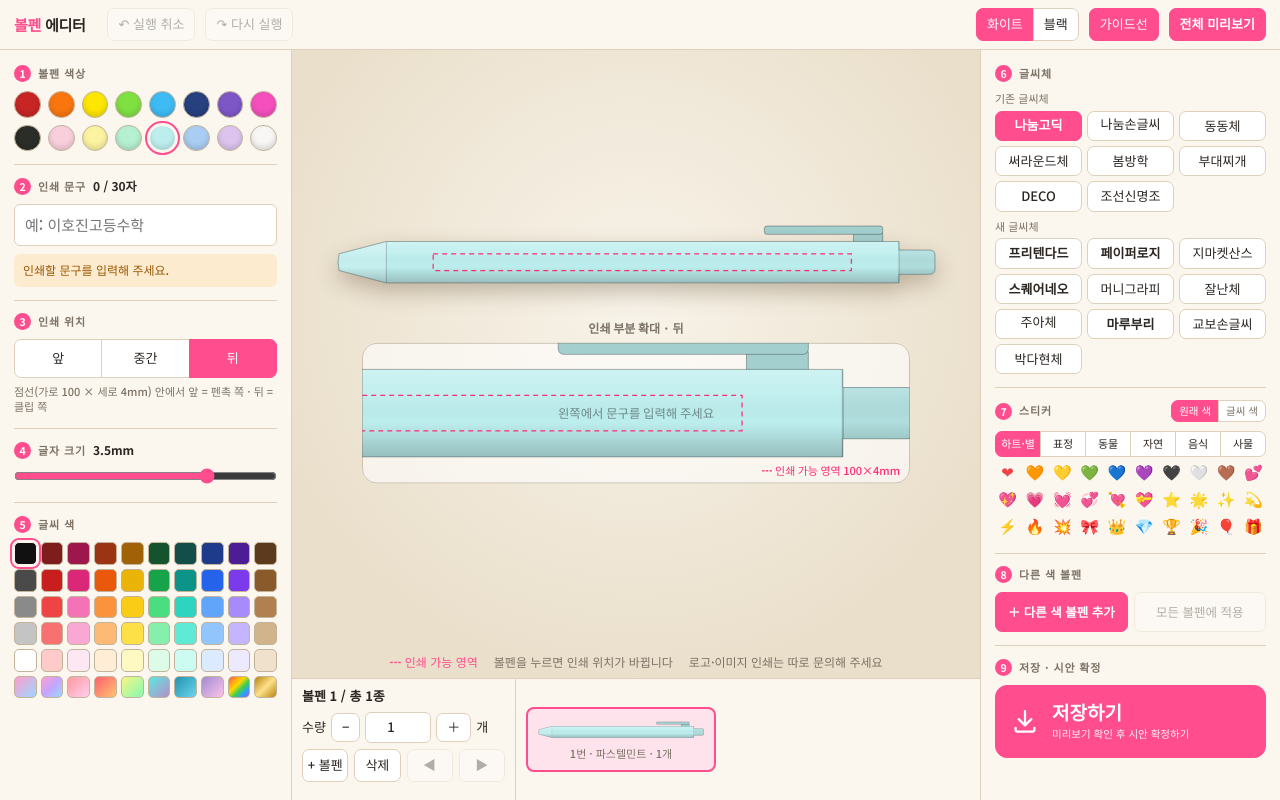
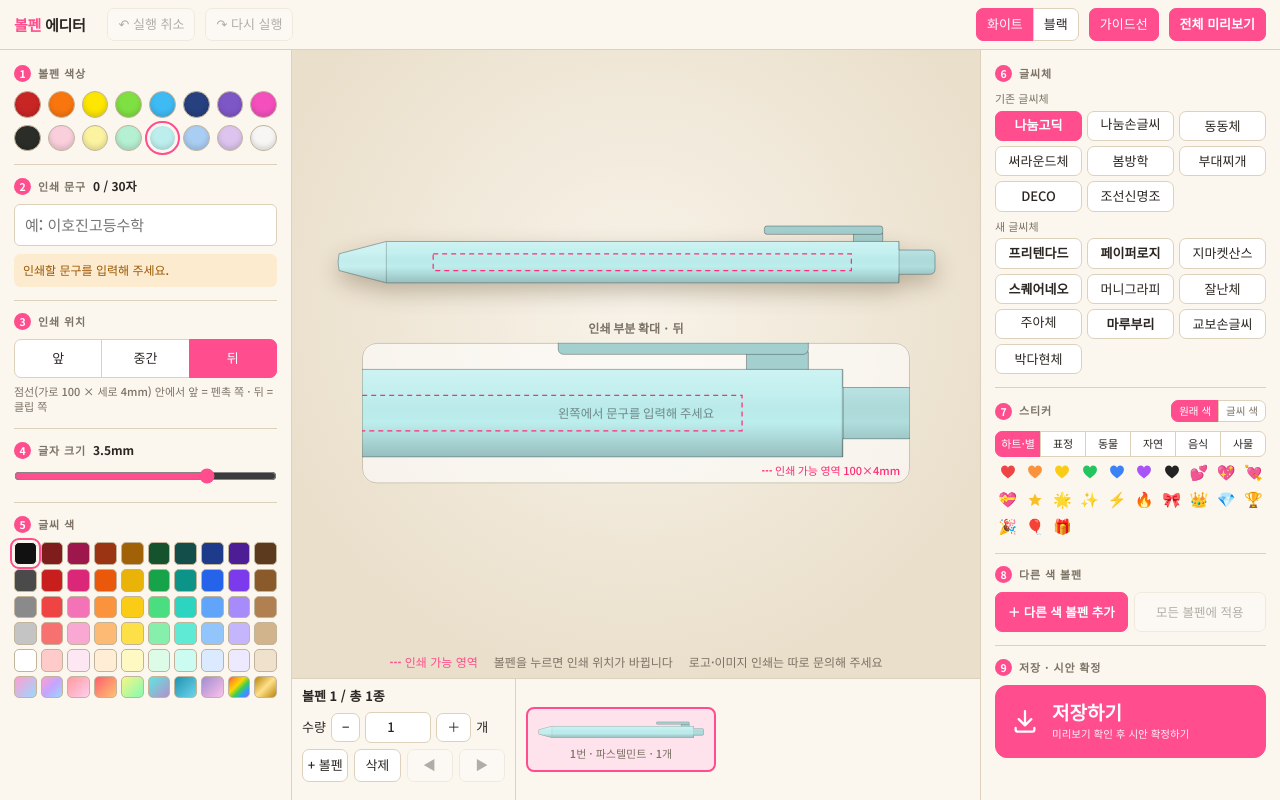
Before and after one commit to garam-wispro/pen-editor, a plain HTML site: page index.html in a window 1280 px wide. Drawn offline with Linux system fonts and the light colour scheme; a web font is replaced by a local one.

Commit message:
속이 찬 하트 7색·별 추가, 스티커를 121종으로 정리(중복·잘 안 쓰일 것 제외)
Co-Authored-By: Claude Fable 5.2 <noreply@anthropic.com>

```diff
--- a/index.html
+++ b/index.html
@@ -102,7 +102,7 @@ small{color:var(--mut);display:block}
 .seg.mini button{padding:2px 7px!important;font-size:10.5px;letter-spacing:0;font-weight:500}
 #stkTabs{display:flex;margin-bottom:3px}
 #stkTabs button{flex:1;padding:4px 0!important;font-size:11px}
-.stk{display:grid;grid-template-columns:repeat(10,1fr);gap:2px}
+.stk{display:grid;grid-template-columns:repeat(10,1fr);gap:2px;align-content:start;min-height:75px}
 .stk button{aspect-ratio:1;padding:0;min-height:0;border:none;background:transparent;border-radius:5px;font:400 15px/1 "Noto Emoji",sans-serif;display:flex;align-items:center;justify-content:center}
 .stk button:hover{background:var(--hov)}
 #txt{font-family:"Noto Sans KR","Malgun Gothic","Noto Emoji",sans-serif}
@@ -382,12 +382,16 @@ const SIZE={min:2,max:4,def:3.5,legible:2};
 const ST={s:.92}; // 스티커 크기 = 글자 크기 × s
 // 스티커: 문구 안에 글자처럼 들어간다(무료 글꼴 Noto Emoji의 한 가지 색 그림). c = 분류의 기본 '원래 색', 개별 색은 '그림:색'으로 적는다
 const STICKER_SETS=[
-  {ko:'하트·별',c:'#f472b6',list:'❤:#ef4444 🧡:#fb923c 💛:#facc15 💚:#22c55e 💙:#3b82f6 💜:#a855f7 🖤:#222222 🤍:#ffffff 🤎:#8b5a2b 💕 💖 💗 💓 💞 💘 💝 ⭐:#fbbf24 🌟:#fbbf24 ✨:#fbbf24 💫:#fbbf24 ⚡:#facc15 🔥:#f97316 💥:#f97316 🎀 👑:#f5b400 💎:#38bdf8 🏆:#f5b400 🎉:#a855f7 🎈:#ef4444 🎁:#ef4444'},
-  {ko:'표정',c:'#f5b400',list:'😀 😄 😊 🙂 😉 😍 🥰 😘 😎 🤩 🥳 😇 🤗 😂 🤣 😆 😋 😜 🤔 😴 😭 🥺 😤 😱 👍:#e0a070 👏:#e0a070 🙏:#e0a070 ✌:#e0a070 🤞:#e0a070 💪:#e0a070'},
-  {ko:'동물',c:'#8b5a2b',list:'🐶 🐱 🐰:#f9a8d4 🐻 🐼:#222222 🐯:#f59e0b 🦊:#f97316 🐹 🐨:#8a8a8a 🐷:#f9a8d4 🐸:#22c55e 🐵 🐥:#facc15 🐧:#222222 🦄:#c084fc 🐝:#facc15 🦋:#60a5fa 🐢:#16a34a 🐬:#38bdf8 🐳:#38bdf8 🐙:#f472b6 🦖:#16a34a 🐾 🐟:#38bdf8 🐞:#ef4444 🦁:#f59e0b 🐮 🐔 🦉 🐿'},
-  {ko:'자연',c:'#22c55e',list:'🌸:#f9a8d4 🌷:#f472b6 🌹:#ef4444 🌻:#facc15 🌼:#facc15 🌺:#f472b6 🍀 🌿 🌱 🌳 🌵 🍁:#f97316 🍂:#b45309 🌈:#a855f7 ☀:#f59e0b 🌙:#facc15 ☁:#93c5fd ⛅:#93c5fd ❄:#60a5fa ☔:#3b82f6 🌊:#38bdf8 ⛄:#93c5fd 🌍:#3b82f6 🪐:#a78bfa 🌕:#facc15 💧:#38bdf8 🌴 🍃 🌾:#eab308 🍄:#ef4444'},
-  {ko:'음식',c:'#f97316',list:'🍎:#ef4444 🍓:#ef4444 🍒:#ef4444 🍑:#fb923c 🍋:#facc15 🍊 🍉:#22c55e 🍇:#a855f7 🍌:#facc15 🥑:#16a34a 🍔 🍕 🍟:#facc15 🌭 🍩:#f472b6 🍪:#b45309 🎂:#f472b6 🍰:#f472b6 🧁:#f472b6 🍭:#f472b6 🍬:#f472b6 🍫:#78350f ☕:#78350f 🍦:#f9a8d4 🧋:#b45309 🥤:#ef4444 🍜 🍙:#222222 🍞:#b45309 🥐:#b45309'},
-  {ko:'사물',c:'#3b82f6',list:'📚 📖 ✏:#f59e0b 📝 🎓:#222222 🏫 💯:#ef4444 ✅:#22c55e ❗:#ef4444 ❓:#ef4444 🎵:#a855f7 🎶:#a855f7 🎤 🎧 🎮 ⚽:#222222 🏀:#f97316 ⚾ 🎨:#f472b6 📷:#222222 💡:#facc15 🔔:#facc15 ⏰:#ef4444 🚀:#ef4444 ✈ 🚗:#ef4444 🏠:#f97316 💌:#f472b6 ☎:#ef4444 🔑:#f5b400'}]; // 글자 크기(mm): 고를 수 있는 범위, 기본값, 이보다 작아지면 경고
+  {ko:'하트·별',c:'#f472b6',list:'❤:#ef4444 🧡:#fb923c 💛:#facc15 💚:#22c55e 💙:#3b82f6 💜:#a855f7 🖤:#222222 💕 💖 💘 💝 ⭐:#fbbf24 🌟:#fbbf24 ✨:#fbbf24 ⚡:#facc15 🔥:#f97316 🎀 👑:#f5b400 💎:#38bdf8 🏆:#f5b400 🎉:#a855f7 🎈:#ef4444 🎁:#ef4444'},
+  {ko:'표정',c:'#f5b400',list:'😊 😄 😍 🥰 😉 😎 🥳 🤩 😂 😜 🤔 😭 🥺 👍:#e0a070 👏:#e0a070 🙏:#e0a070 ✌:#e0a070 💪:#e0a070'},
+  {ko:'동물',c:'#8b5a2b',list:'🐶 🐱 🐰:#f9a8d4 🐻 🐼:#222222 🐯:#f59e0b 🦊:#f97316 🐹 🐷:#f9a8d4 🐸:#22c55e 🐥:#facc15 🐧:#222222 🦄:#c084fc 🐝:#facc15 🦋:#60a5fa 🐢:#16a34a 🐬:#38bdf8 🐳:#38bdf8 🦖:#16a34a 🐾'},
+  {ko:'자연',c:'#22c55e',list:'🌸:#f9a8d4 🌷:#f472b6 🌹:#ef4444 🌻:#facc15 🌼:#facc15 🍀 🌿 🌱 🌳 🍁:#f97316 🌈:#a855f7 ☀:#f59e0b 🌙:#facc15 ☁:#93c5fd ❄:#60a5fa ☔:#3b82f6 🌊:#38bdf8 ⛄:#93c5fd 🌍:#3b82f6 💧:#38bdf8'},
+  {ko:'음식',c:'#f97316',list:'🍎:#ef4444 🍓:#ef4444 🍒:#ef4444 🍑:#fb923c 🍋:#facc15 🍊 🍉:#22c55e 🍇:#a855f7 🍔 🍕 🍩:#f472b6 🍪:#b45309 🎂:#f472b6 🍰:#f472b6 🧁:#f472b6 🍭:#f472b6 🍫:#78350f ☕:#78350f 🍦:#f9a8d4 🧋:#b45309'},
+  {ko:'사물',c:'#3b82f6',list:'📚 ✏:#f59e0b 📝 🎓:#222222 💯:#ef4444 ✅:#22c55e ❗:#ef4444 ❓:#ef4444 🎵:#a855f7 🎤 🎮 ⚽:#222222 🏀:#f97316 🎨:#f472b6 💡:#facc15 ⏰:#ef4444 🚀:#ef4444 ✈ 🏠:#f97316 💌:#f472b6'}];
+// 속이 꽉 찬 하트·별: 글꼴 그림 대신 직접 그린 도형을 쓴다(-1~1 상자 기준 SVG 경로)
+const HEART_D='M0 .95C-.25 .72-1 .25-1-.35C-1-.75-.7-.95-.45-.95C-.2-.95-.05-.8 0-.62C.05-.8 .2-.95 .45-.95C.7-.95 1-.75 1-.35C1 .25 .25 .72 0 .95Z';
+const STAR_D='M'+Array.from({length:10},(_,i)=>{const r=i%2?.47:1,a=-Math.PI/2+i*Math.PI/5;return(r*Math.cos(a)).toFixed(3)+' '+(r*Math.sin(a)+.05).toFixed(3)}).join('L')+'Z';
+const SOLID={'❤':HEART_D,'🧡':HEART_D,'💛':HEART_D,'💚':HEART_D,'💙':HEART_D,'💜':HEART_D,'🖤':HEART_D,'⭐':STAR_D};
 /* ======================================================================================= */
 
 const $=s=>document.querySelector(s);
@@ -421,11 +425,13 @@ const mcx=document.createElement('canvas').getContext('2d');
 let EMO_RE;try{EMO_RE=new RegExp('\\p{Extended_Pictographic}(?:\\uFE0F|\\u200D\\p{Extended_Pictographic}|[\\u{1F3FB}-\\u{1F3FF}])*','gu')}catch{EMO_RE=/[\u2190-\u2BFF\u{1F000}-\u{1FAFF}]\uFE0F?/gu}
 const STKC={}; // 그림 → 원래 색
 for(const set of STICKER_SETS){set.items=set.list.split(' ').map(t=>{const [ch,c]=t.split(':');STKC[ch]=c||set.c;return{ch,c:c||set.c}})}
+const STKV=Object.fromEntries(Object.entries(SOLID).map(([ch,d])=>[ch,{d,path:new Path2D(d)}])),VW=1.12; // 직접 그리는 스티커 · 그 스티커가 차지하는 폭(스티커 크기 × VW)
+const emoKey=t=>t.replace(/️/g,'');
 const emoCss=px=>`400 ${px*ST.s}px "Noto Emoji"`;
 function runsOf(text){const out=[];let i=0;for(const m of text.matchAll(EMO_RE)){if(m.index>i)out.push({t:text.slice(i,m.index)});out.push({t:m[0],e:1});i=m.index+m[0].length}
   if(i<text.length)out.push({t:text.slice(i)});return out} // 문구를 [글자 묶음, 스티커, 글자 묶음…]으로 나눈다
 const hasSticker=p=>runsOf(p.text).some(r=>r.e);
-function textW(p,size){let w=0;for(const r of runsOf(p.text)){mcx.font=r.e?emoCss(100):fontCss(fontOf(p),100);w+=mcx.measureText(r.t).width}return w/100*size} // 문구(스티커 포함)의 가로 폭(mm)
+function textW(p,size){let w=0;for(const r of runsOf(p.text)){if(r.e&&STKV[emoKey(r.t)]){w+=100*ST.s*VW;continue}mcx.font=r.e?emoCss(100):fontCss(fontOf(p),100);w+=mcx.measureText(r.t).width}return w/100*size} // 문구(스티커 포함)의 가로 폭(mm)
 function effSize(p){const w=textW(p,p.size);return w>ZONE.w?p.size*ZONE.w/w:p.size} // 인쇄 영역을 넘으면 영역 폭에 맞게 줄인 크기
 const hasText=p=>!!p.text.trim();
 const tname=p=>{const c=txtCol(p);return`${c.no}번 ${c.ko}`}; // 글씨 색 이름: '14번 옐로우'
@@ -447,8 +453,9 @@ function paintOf(c,col,x,cy,w,h){if(!col.grad)return col.hex;const d=(w+h)/2,g=c
 const cssOf=col=>col.grad?`linear-gradient(135deg,${col.grad.join(',')})`:col.hex;
 function drawText(c,k,ox,oy,p){if(!hasText(p))return;const s=effSize(p),px=s*k,bw=textW(p,s)*k,x0=ox+textCx(p)*k-bw/2;
   c.save();c.textAlign='left';c.textBaseline='middle';const paint=paintOf(c,txtCol(p),x0,oy,bw,px);let x=x0;
-  for(const r of runsOf(p.text)){const own=r.e&&p.scol!=='text'&&STKC[r.t.replace(/\uFE0F/g,'')];
-    c.font=r.e?emoCss(px):fontCss(fontOf(p),px);c.fillStyle=own||paint;c.fillText(r.t,x,oy+px*.04);x+=c.measureText(r.t).width}
+  for(const r of runsOf(p.text)){const key=emoKey(r.t),own=r.e&&p.scol!=='text'&&STKC[key],v=r.e&&STKV[key];c.fillStyle=own||paint;
+    if(v){const adv=px*ST.s*VW,q=px*ST.s*.46,P=new Path2D();P.addPath(v.path,new DOMMatrix([q,0,0,q,x+adv/2,oy]));c.fill(P);x+=adv;continue}
+    c.font=r.e?emoCss(px):fontCss(fontOf(p),px);c.fillText(r.t,x,oy+px*.04);x+=c.measureText(r.t).width}
   c.restore()}
 function drawPen(c,k,ox,oy,p,o={}){const B=penCol(p).hex,{L,R,tip,btn,clipX0,clipX1}=PEN,edge='rgba(0,0,0,.3)';
   c.save();c.translate(ox,oy);c.scale(k,k);c.lineWidth=1/k;c.lineJoin='round';
@@ -547,7 +554,7 @@ $('#txtSw').innerHTML=TEXT_COLORS.map(c=>`<button data-c="${c.id}" title="${c.no
 // 스티커: 분류 탭을 누르면 그 분류의 그림이 뜨고, 그림을 누르면 문구의 커서 자리에 들어간다
 let stkCat=0;
 function buildStk(){$('#stkTabs').innerHTML=STICKER_SETS.map((x,i)=>`<button data-i="${i}" class="${i===stkCat?'on':''}">${x.ko}</button>`).join('');
-  $('#stkGrid').innerHTML=STICKER_SETS[stkCat].items.map(x=>`<button data-ch="${x.ch}" style="color:${x.c==='#ffffff'?'#b9b9b9':x.c}" title="문구에 넣기">${x.ch}</button>`).join('')}
+  $('#stkGrid').innerHTML=STICKER_SETS[stkCat].items.map(x=>`<button data-ch="${x.ch}" style="color:${x.c==='#ffffff'?'#b9b9b9':x.c}" title="문구에 넣기">${STKV[x.ch]?`<svg viewBox="-1.15 -1.15 2.3 2.3" width="16" height="16"><path d="${STKV[x.ch].d}" fill="currentColor"/></svg>`:x.ch}</button>`).join('')}
 buildStk();
 $('#stkTabs').addEventListener('click',e=>{const b=e.target.closest('button');if(b){stkCat=+b.dataset.i;buildStk()}});
 $('#stkGrid').addEventListener('click',e=>{const b=e.target.closest('button');if(!b||busy)return;const t=$('#txt'),v=t.value,ch=b.dataset.ch;
```
